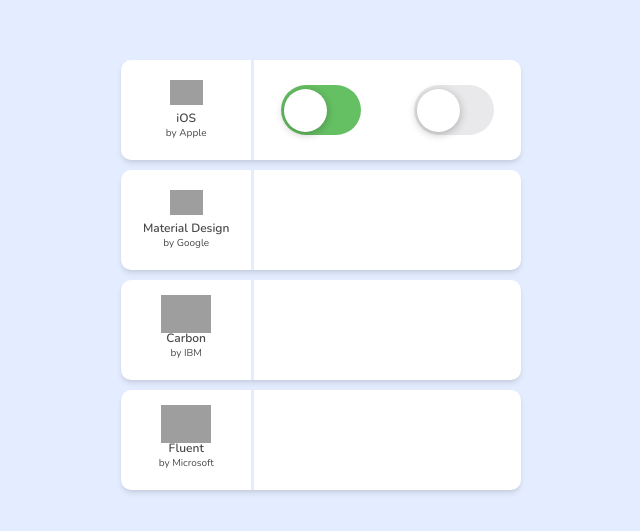
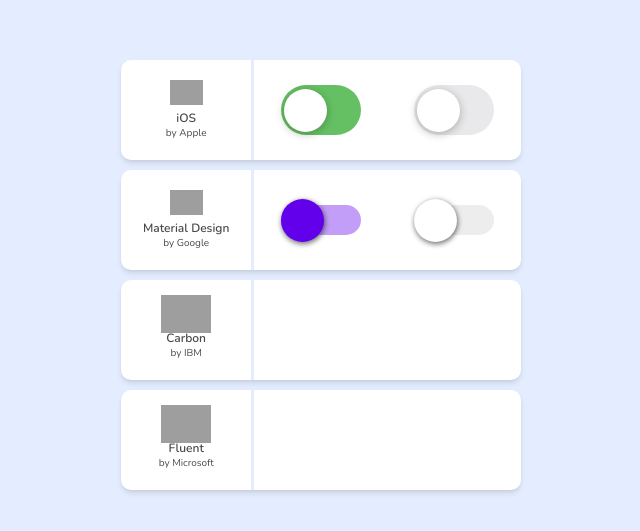
Before and after one commit to FabianXRL16/Toggle-Switch, a website: page index.html in a window 1280 px wide. Shown: the part 125-656 px from the top of the page, without its empty margins (319-959 px from the left). Drawn offline with nearby package versions, Linux system fonts and the light colour scheme; grey boxes are pictures that could not be loaded.

Commit message:
Style of Material Design

```diff
--- a/style.css
+++ b/style.css
@@ -104,3 +104,33 @@
     background-color: #FFF;
     box-shadow: rgba(27, 27, 27, 0.3) 0px 2px 8px 0px;
 }
+
+/* Material Design */
+.containerSwitchMD{
+    width: 80px;
+    height: 30px;
+    border-radius: 30px;
+    display: flex;
+    align-items: center;
+}
+
+.switchOnMD{
+    background-color: #c29ef8;
+}
+.switchOffMD{
+    background-color: #ededed;
+}
+
+.btnMD{
+    height: 43px;
+    width: 43px;
+    box-shadow: rgba(32, 32, 32, 0.5) 1px 1px 5px, rgba(0, 0, 0, 0.23) 0px 3px 5px;
+}
+
+.onMD{
+    background-color: #6300eb;
+}
+
+.offMD{
+    background-color: #FFF;
+}
```
